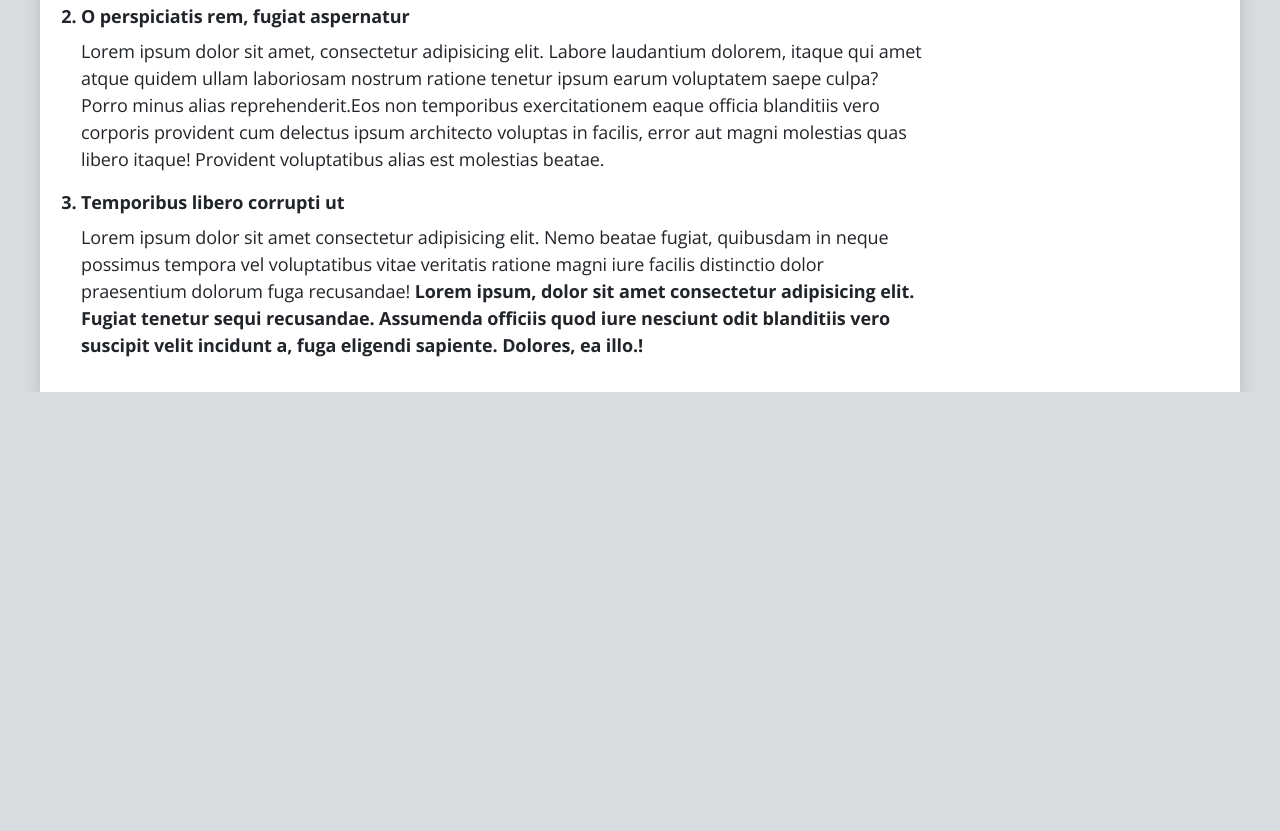
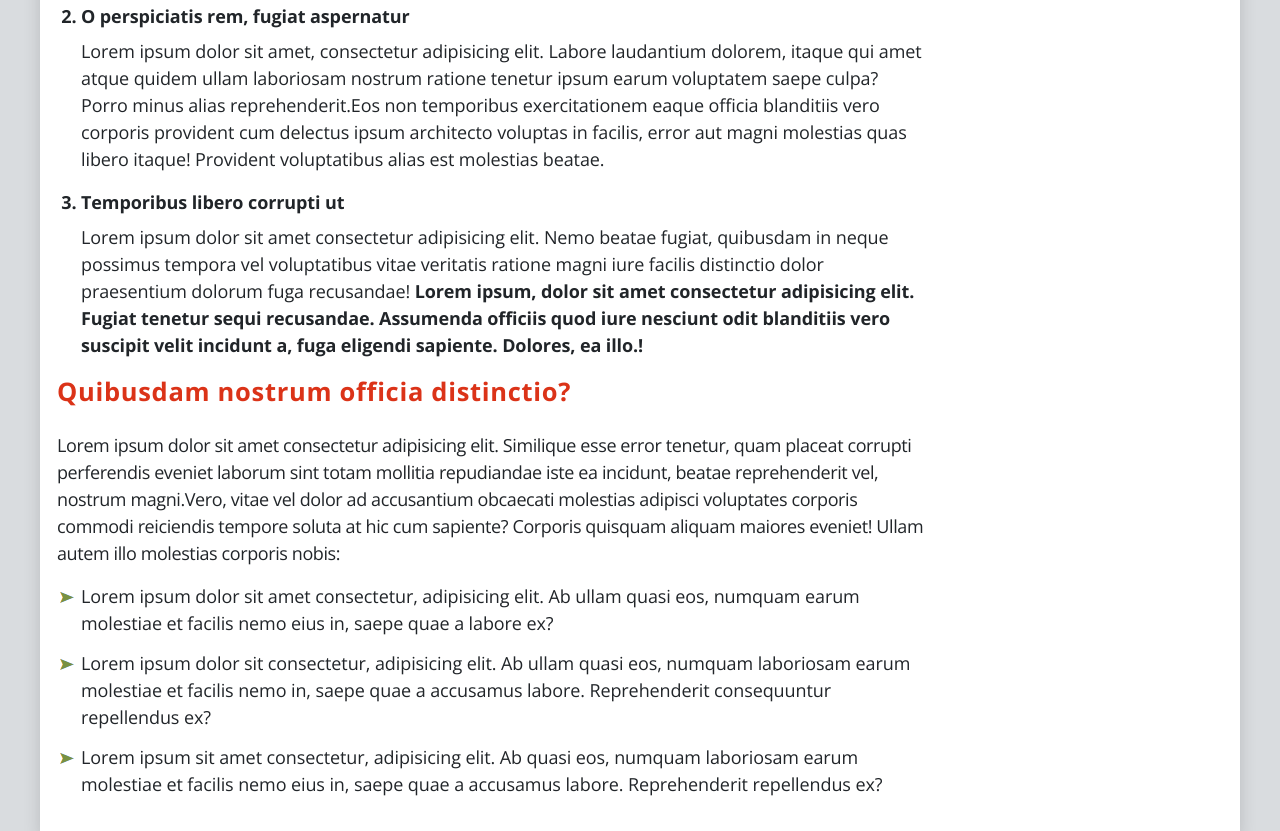
Before and after one commit to krzosdominik/jrfront_recruitment-task, a website: page index.html in a window 1280 px wide. Shown: the part 7484-8315 px from the top of the page. Before the commit the page ends 7876 px from the top, so only its background shows below. Drawn offline with nearby package versions, Linux system fonts and the light colour scheme.

Commit message:
add article with arrow list

```diff
--- a/index.html
+++ b/index.html
@@ -12,7 +12,7 @@
     <main class="main shadow">
         <header class="main__header">
             <figure class="header__banner m-0">
-                <img class="w-100" src="./assets/baner_bariatic.jpg" alt="Bariatic Medicine" />
+                <img class="w-100" src="/assets/baner_bariatic.jpg" alt="Bariatic Medicine" />
             </figure>
         </header>
         <div class="row mt-lg-4">
@@ -25,7 +25,7 @@
                         quaerat ipsam consectetur dolores laborum tempora molestiae deserunt?
                     </h1>
                     <figure class="section__image float-right mb-0 ml-3">
-                        <img class="w-100" src="./assets/doctor.jpg" alt="Doctor" />
+                        <img class="w-100" src="/assets/doctor.jpg" alt="Doctor" />
                     </figure>
                     <p class="section__paragraph">
                         Lorem ipsum dolor sit amet, consectetur adipisicing elit. Maxime earum doloribus dignissimos
@@ -323,7 +323,7 @@
                             soluta at.
                         </p>
                         <figure class="article__image border text-center">
-                            <img class="w-100" src="./assets/dr_wife.jpg" alt="Dr wife" />
+                            <img class="w-100" src="/assets/dr_wife.jpg" alt="Dr wife" />
                             <figcaption class="font-weight-bold p-1">
                                 Debitis perferendis natus cumque obcaecati.
                             </figcaption>
@@ -351,7 +351,7 @@
                             </p>
                         </div>
                         <figure class="article__image border">
-                            <img class="w-100" src="./assets/odchudzanie_przekroj_skory.jpg" alt="Przekrój skóry" />
+                            <img class="w-100" src="/assets/odchudzanie_przekroj_skory.jpg" alt="Przekrój skóry" />
                         </figure>
                         <p class="article__paragraph">
                             Lorem ipsum dolor sit amet consectetur, adipisicing elit. Temporibus libero corrupti
@@ -438,6 +438,35 @@
                             </li>
                         </ol>
                     </article>
+                    <article class="section__article">
+                        <h2 class="article__header font-weight-bold mb-4">
+                            Quibusdam nostrum officia distinctio?
+                        </h2>
+                        <p class="article__paragraph">
+                            Lorem ipsum dolor sit amet consectetur adipisicing elit. Similique esse error tenetur,
+                            quam placeat corrupti perferendis eveniet laborum sint totam mollitia repudiandae iste
+                            ea incidunt, beatae reprehenderit vel, nostrum magni.Vero, vitae vel dolor ad
+                            accusantium obcaecati molestias adipisci voluptates corporis commodi reiciendis tempore
+                            soluta at hic cum sapiente? Corporis quisquam aliquam maiores eveniet! Ullam autem
+                            illo molestias corporis nobis:
+                        </p>
+                        <ul class="arcicle__list list__arrow pl-4">
+                            <li class="list__item">
+                                Lorem ipsum dolor sit amet consectetur, adipisicing elit. Ab ullam quasi eos,
+                                numquam earum molestiae et facilis nemo eius in, saepe quae a labore ex?
+                            </li>
+                            <li class="list__item">
+                                Lorem ipsum dolor sit consectetur, adipisicing elit. Ab ullam quasi eos, numquam
+                                laboriosam earum molestiae et facilis nemo in, saepe quae a accusamus labore.
+                                Reprehenderit consequuntur repellendus ex?
+                            </li>
+                            <li class="list__item">
+                                Lorem ipsum sit amet consectetur, adipisicing elit. Ab quasi eos, numquam laboriosam
+                                earum molestiae et facilis nemo eius in, saepe quae a accusamus labore.
+                                Reprehenderit repellendus ex?
+                            </li>
+                        </ul>
+                    </article>
                 </section>
             </div>
             <div class="d-none d-lg-block col-lg-3">
--- a/scss/elements/_lists.scss
+++ b/scss/elements/_lists.scss
@@ -2,3 +2,7 @@
     margin-bottom: 0.8125rem;
     letter-spacing: -0.1px;
 }
+
+.list__arrow {
+    list-style-image: url("/assets/arrow.png");
+}
```
Also changed, not shown: css/main.css, 1 other file.
